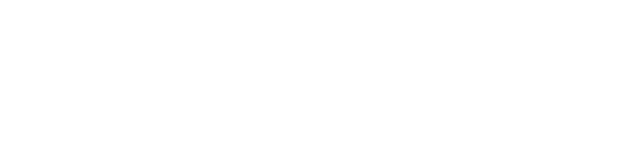
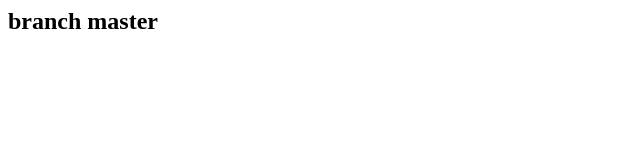
Before and after one commit to Thoryaa/tho1, a plain HTML site: page index.html in a window 1280 px wide. Shown: the whole page, without its empty margins (0-640 px from the left). Drawn offline with Linux system fonts and the light colour scheme.

Commit message:
master header

```diff
--- a/index.html
+++ b/index.html
@@ -8,7 +8,7 @@
 </head>
 
 <body>
-
+    <h2>branch master</h2>
 </body>
 
 </html>
```
